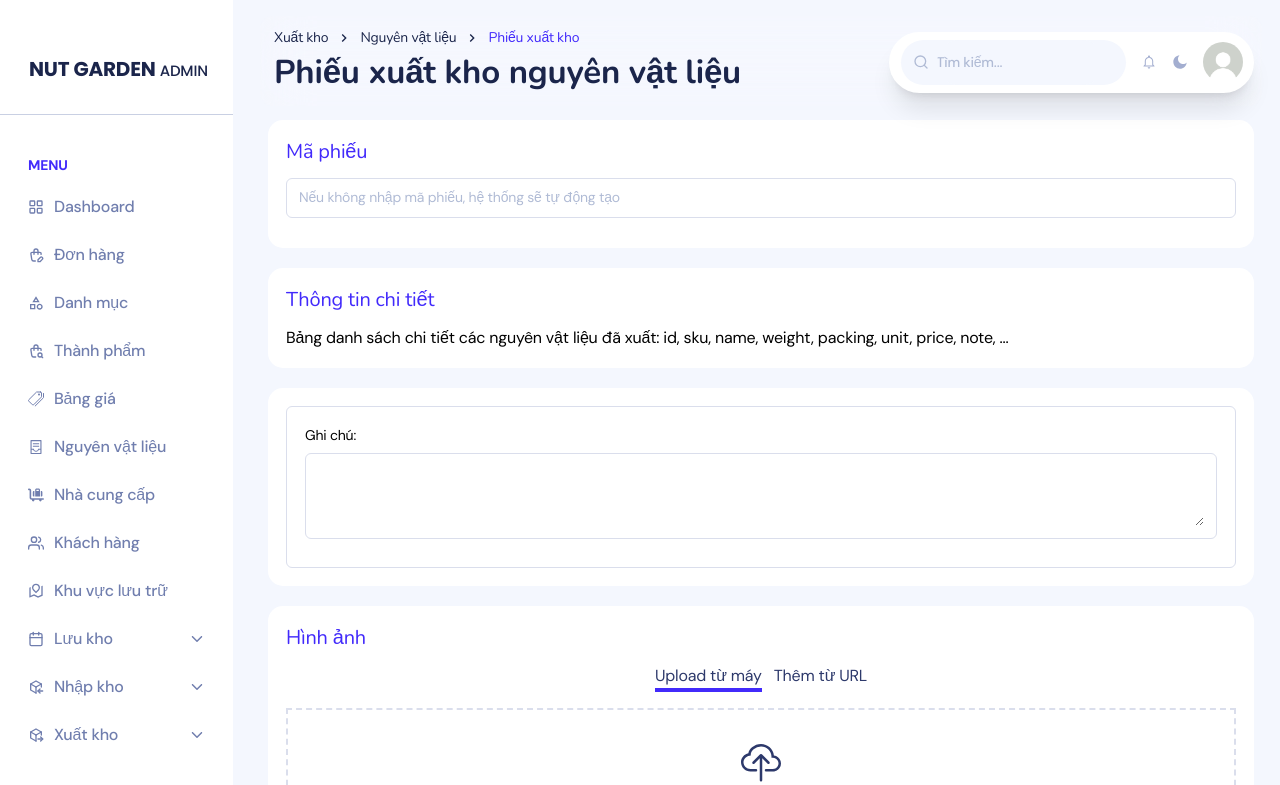
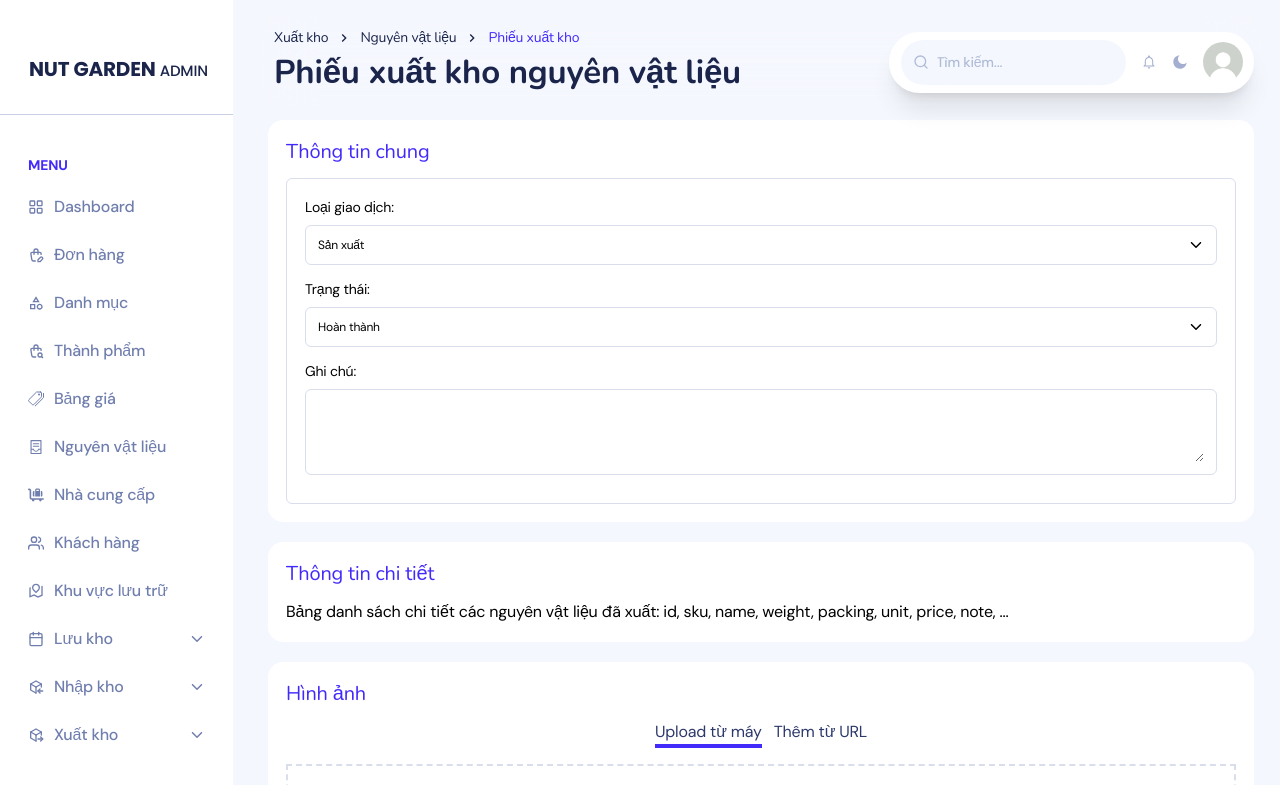
Before and after one commit to thungan2011/inventory-web, a Next.js app: page /exports/materials/new in a window 1280 px wide. Shown: the top 785 px of the page. Built offline with nearby package versions, Linux system fonts and the light colour scheme.

Commit message:
feat: receipt details

```diff
--- a/src/app/(admin)/exports/materials/[code]/page.tsx
+++ b/src/app/(admin)/exports/materials/[code]/page.tsx
@@ -13,7 +13,6 @@ import { ExportMaterialStatusVietnamese, ExportMaterialTypeVietnamese } from '@/
 import TableCore from '@/components/Tables/TableCore';
 import Image from 'next/image';
 import { LOGO_IMAGE_FOR_NOT_FOUND } from '@/variables/images';
-import { formatNumberToCurrency } from '@/utils/formatNumber';
 
 const ExportMaterialDetail = () => {
     const { code } = useParams<{ code: string }>();
@@ -67,9 +66,7 @@ const ExportMaterialDetail = () => {
                                 <TableCore.Head>Nguyên vật liệu</TableCore.Head>
                                 <TableCore.Head>Kho</TableCore.Head>
                                 <TableCore.Head>Ngày hết hạn</TableCore.Head>
-                                <TableCore.Head>Đơn giá</TableCore.Head>
                                 <TableCore.Head>Số lượng</TableCore.Head>
-                                <TableCore.Head>Thành tiền</TableCore.Head>
                             </TableCore.RowHeader>
                         </TableCore.Header>
                         <TableCore.Body>
@@ -103,9 +100,7 @@ const ExportMaterialDetail = () => {
                                                 </div>
                                             </TableCore.Cell>
                                             <TableCore.Cell>{formatDateToLocalDate(new Date())}</TableCore.Cell>
-                                            <TableCore.Cell>{formatNumberToCurrency(detail.price)}</TableCore.Cell>
                                             <TableCore.Cell>{detail.quantity}</TableCore.Cell>
-                                            <TableCore.Cell>{formatNumberToCurrency(detail.price * detail.quantity)}</TableCore.Cell>
                                         </TableCore.RowBody>
 
                                         <TableCore.RowBody>
@@ -118,9 +113,7 @@ const ExportMaterialDetail = () => {
                                                 </div>
                                             </TableCore.Cell>
                                             <TableCore.Cell>{formatDateToLocalDate(new Date())}</TableCore.Cell>
-                                            <TableCore.Cell>{formatNumberToCurrency(detail.price)}</TableCore.Cell>
                                             <TableCore.Cell>{detail.quantity}</TableCore.Cell>
-                                            <TableCore.Cell>{formatNumberToCurrency(detail.price * detail.quantity)}</TableCore.Cell>
                                         </TableCore.RowBody>
 
                                         <TableCore.RowBody className="font-bold">
@@ -128,9 +121,7 @@ const ExportMaterialDetail = () => {
                                             <TableCore.Cell />
                                             <TableCore.Cell />
                                             <TableCore.Cell />
-                                            <TableCore.Cell />
                                             <TableCore.Cell>{detail.quantity}</TableCore.Cell>
-                                            <TableCore.Cell>{formatNumberToCurrency(detail.price * detail.quantity)}</TableCore.Cell>
                                         </TableCore.RowBody>
                                     </React.Fragment>
                                 ))
--- a/src/app/(admin)/exports/materials/new/page.tsx
+++ b/src/app/(admin)/exports/materials/new/page.tsx
@@ -1,7 +1,6 @@
 'use client';
 import React, { useEffect } from 'react';
 import { Form, Formik } from 'formik';
-import Input from '@/components/Input';
 import Card from '@/components/Card';
 import { object, string } from 'yup';
 import Typography from '@/components/Typography';
@@ -11,7 +10,13 @@ import { TiArrowBackOutline } from 'react-icons/ti';
 import Link from '@/components/Link';
 import TextArea from '@/components/TextArea';
 import UploadImage from '@/components/UploadImage';
-import { ExportMaterialStatus } from '@/modules/exports/materials/interface';
+import {
+    ExportMaterialStatus,
+    ExportMaterialStatusVietnamese,
+    ExportMaterialType,
+    ExportMaterialTypeVietnamese,
+} from '@/modules/exports/materials/interface';
+import Select from '@/components/Select';
 
 const ProductSchema = object({
     code: string().test('valid-code', 'Mã không hợp lệ', function(value) {
@@ -26,15 +31,15 @@ const ProductSchema = object({
 interface FormValues {
     code?: string;
     status: ExportMaterialStatus;
-    receiverNam: string;
     note: string;
+    type: ExportMaterialType;
 }
 
 const initialFormValues: FormValues = {
     code: '',
-    receiverNam: '',
     status: ExportMaterialStatus.COMPLETED,
     note: '',
+    type: ExportMaterialType.NORMAL,
 };
 
 const NewProductPage = () => {
@@ -52,14 +57,32 @@ const NewProductPage = () => {
             <Formik initialValues={initialFormValues} onSubmit={handleSubmit}
                     validationSchema={ProductSchema}>
                 <Form>
-                    <div className="mt-5">
-                        <Card className={`p-[18px] col-span-3`}>
-                            <Typography.Title level={4}>Mã phiếu</Typography.Title>
-                            <Input name="code" placeholder="Nếu không nhập mã phiếu, hệ thống sẽ tự động tạo" />
+                    <div className="grid gap-x-3 mt-5">
+                        <Card className={`p-[18px]`}>
+                            <Typography.Title level={4}>Thông tin chung</Typography.Title>
+                            <div className="border rounded-[6px] border-[rgb(236, 243, 250)] py-4 px-4.5 te">
+                                <Select name="type" label="Loại giao dịch"
+                                        options={[
+                                            ...Object.keys(ExportMaterialType).map(type => (
+                                                {
+                                                    label: ExportMaterialTypeVietnamese[type as ExportMaterialType],
+                                                    value: type,
+                                                }
+                                            )),
+                                        ]} />
+                                <Select name="status" label="Trạng thái"
+                                        options={[
+                                            ...Object.keys(ExportMaterialStatus).map(status => (
+                                                {
+                                                    label: ExportMaterialStatusVietnamese[status as ExportMaterialStatus],
+                                                    value: status,
+                                                }
+                                            )),
+                                        ]} />
+                                <TextArea name="note" label="Ghi chú" />
+                            </div>
                         </Card>
                     </div>
-
-
                     <div className="mt-5">
                         <Card className={`p-[18px] col-span-3`}>
                             <Typography.Title level={4}>Thông tin chi tiết</Typography.Title>
@@ -71,15 +94,6 @@ const NewProductPage = () => {
                             </p>
                         </Card>
                     </div>
-
-                    <div className="mt-5">
-                        <Card className={`p-[18px]`}>
-                            <div className="border rounded-[6px] border-[rgb(236, 243, 250)] py-4 px-4.5 te">
-                                <TextArea name="note" label="Ghi chú" />
-                            </div>
-                        </Card>
-                    </div>
-
                     <div className="mt-5">
                         <Card className={`p-[18px]`}>
                             <Typography.Title level={4}>Hình ảnh</Typography.Title>
--- a/src/app/(admin)/exports/products/new/page.tsx
+++ b/src/app/(admin)/exports/products/new/page.tsx
@@ -1,7 +1,6 @@
 'use client';
 import React, { useEffect } from 'react';
 import { Form, Formik } from 'formik';
-import Input from '@/components/Input';
 import Card from '@/components/Card';
 import { object, string } from 'yup';
 import Typography from '@/components/Typography';
@@ -12,6 +11,13 @@ import Link from '@/components/Link';
 import TextArea from '@/components/TextArea';
 import UploadImage from '@/components/UploadImage';
 import { ExportProductStatus } from '@/modules/exports/products/interface';
+import Select from '@/components/Select';
+import {
+    ExportMaterialStatus,
+    ExportMaterialStatusVietnamese,
+    ExportMaterialType,
+    ExportMaterialTypeVietnamese,
+} from '@/modules/exports/materials/interface';
 
 const ProductSchema = object({
     code: string().test('valid-code', 'Mã không hợp lệ', function(value) {
@@ -52,14 +58,38 @@ const NewProductPage = () => {
             <Formik initialValues={initialFormValues} onSubmit={handleSubmit}
                     validationSchema={ProductSchema}>
                 <Form>
-                    <div className="mt-5">
-                        <Card className={`p-[18px] col-span-3`}>
-                            <Typography.Title level={4}>Mã phiếu</Typography.Title>
-                            <Input name="code" placeholder="Nếu không nhập mã phiếu, hệ thống sẽ tự động tạo" />
+                    <div className="grid gap-x-3 mt-5">
+                        <Card className={`p-[18px]`}>
+                            <Typography.Title level={4}>Thông tin chung</Typography.Title>
+                            <div className="border rounded-[6px] border-[rgb(236, 243, 250)] py-4 px-4.5 te">
+                                {/*<Select name="provider" label="Nhà cung cấp"*/}
+                                {/*        options={(providers || []).map(provider => ({*/}
+                                {/*            label: `${provider.code} - ${provider.name}`,*/}
+                                {/*            value: provider.id,*/}
+                                {/*        }))}*/}
+                                {/*/>*/}
+                                <Select name="type" label="Loại giao dịch"
+                                        options={[
+                                            ...Object.keys(ExportMaterialType).map(type => (
+                                                {
+                                                    label: ExportMaterialTypeVietnamese[type as ExportMaterialType],
+                                                    value: type,
+                                                }
+                                            )),
+                                        ]} />
+                                <Select name="status" label="Trạng thái"
+                                        options={[
+                                            ...Object.keys(ExportMaterialStatus).map(status => (
+                                                {
+                                                    label: ExportMaterialStatusVietnamese[status as ExportMaterialStatus],
+                                                    value: status,
+                                                }
+                                            )),
+                                        ]} />
+                                <TextArea name="note" label="Ghi chú" />
+                            </div>
                         </Card>
                     </div>
-
-
                     <div className="mt-5">
                         <Card className={`p-[18px] col-span-3`}>
                             <Typography.Title level={4}>Thông tin chi tiết</Typography.Title>
@@ -71,15 +101,6 @@ const NewProductPage = () => {
                             </p>
                         </Card>
                     </div>
-
-                    <div className="mt-5">
-                        <Card className={`p-[18px]`}>
-                            <div className="border rounded-[6px] border-[rgb(236, 243, 250)] py-4 px-4.5 te">
-                                <TextArea name="note" label="Ghi chú" />
-                            </div>
-                        </Card>
-                    </div>
-
                     <div className="mt-5">
                         <Card className={`p-[18px]`}>
                             <Typography.Title level={4}>Hình ảnh</Typography.Title>
--- a/src/app/(admin)/imports/products/new/page.tsx
+++ b/src/app/(admin)/imports/products/new/page.tsx
@@ -1,35 +1,31 @@
 'use client';
 import React, { useEffect } from 'react';
 import { Form, Formik } from 'formik';
-import Input from '@/components/Input';
 import Card from '@/components/Card';
-import { object, string } from 'yup';
+import { object } from 'yup';
 import Typography from '@/components/Typography';
 import { ButtonIcon } from '@/components/Button';
 import { FaSave } from 'react-icons/fa';
 import { TiArrowBackOutline } from 'react-icons/ti';
 import Link from '@/components/Link';
 import Select from '@/components/Select';
-import DatePicker from '@/components/DatePicker';
 import TextArea from '@/components/TextArea';
 import UploadImage from '@/components/UploadImage';
-import { ImportProductStatus, ImportProductStatusVietnamese } from '@/modules/imports/products/interface';
+import {
+    ImportProductStatus,
+    ImportProductStatusVietnamese,
+    ImportProductType,
+    ImportProductTypesVietnamese,
+} from '@/modules/imports/products/interface';
 
-const ProductSchema = object({
-    code: string().test('valid-code', 'Mã không hợp lệ', function(value) {
-        if (!value) return true;
-        if (value.length !== 8) return this.createError({ message: 'Mã phải có đúng 8 ký tự' });
-        if (!/^[A-Z0-9]+$/.test(value)) return this.createError({ message: 'Mã phải chỉ chứa chữ in hoa và số' });
-        return true;
-    }),
-    receiverNam: string().required('Tên người nhận không được để trống'),
-});
+const ProductSchema = object({});
 
 interface FormValues {
     code?: string;
     status: ImportProductStatus;
     receiverNam: string;
     note: string;
+    type: ImportProductType;
 }
 
 const initialFormValues: FormValues = {
@@ -37,6 +33,7 @@ const initialFormValues: FormValues = {
     receiverNam: '',
     status: ImportProductStatus.COMPLETED,
     note: '',
+    type: ImportProductType.NORMAL,
 };
 
 const NewProductPage = () => {
@@ -54,20 +51,19 @@ const NewProductPage = () => {
             <Formik initialValues={initialFormValues} onSubmit={handleSubmit}
                     validationSchema={ProductSchema}>
                 <Form>
-                    <div className="mt-5">
-                        <Card className={`p-[18px] col-span-3`}>
-                            <Typography.Title level={4}>Mã phiếu</Typography.Title>
-                            <Input name="code" placeholder="Nếu không nhập mã phiếu, hệ thống sẽ tự động tạo" />
-                        </Card>
-                    </div>
-                    <Card className={`p-[18px] col-span-1 mt-5`}>
+                    <Card className={`p-[18px] mt-5`}>
                         <Typography.Title level={4}>Thông tin chung</Typography.Title>
                         <div className="border rounded-[6px] border-[rgb(236, 243, 250)] py-4 px-4.5 te">
-                            <Input name="receiverNam" label="Tên người nhập" placeholder="Chọn tên người nhận"
-                                   required />
-                            <DatePicker name="receivedDate" label="Ngày nhập" required />
+                            <Select name="type" label="Loại giao dịch"
+                                    options={[
+                                        ...Object.keys(ImportProductType).map(type => (
+                                            {
+                                                label: ImportProductTypesVietnamese[type as ImportProductType],
+                                                value: type,
+                                            }
+                                        )),
+                                    ]} />
                             <Select name="status" label="Trạng thái"
-                                    readOnly
                                     options={[
                                         ...Object.keys(ImportProductStatus).map(status => (
                                             {
--- a/src/app/(admin)/orders/page.tsx
+++ b/src/app/(admin)/orders/page.tsx
@@ -15,6 +15,7 @@ import Typography from '@/components/Typography';
 import Input from '@/components/Filters/Input';
 import Select from '@/components/Filters/Select';
 import AutoSubmitForm from '@/components/AutoSubmitForm';
+import DatePicker from '@/components/DatePicker';
 
 interface OrderFilter extends PaginationState {
     search: string;
@@ -143,8 +144,8 @@ const OrderPage = () => {
                                     <Input name="country" placeholder="Số điện thoại" />
                                 </div>
                                 <div className="grid grid-cols-3 gap-4">
-                                    <Input name="search" placeholder="Ngày đặt" />
-                                    <Input name="country" placeholder="Ngày giao" />
+                                    <DatePicker name="orderDate" label="Ngày đặt"/>
+                                    <DatePicker name="orderDate" label="Ngày giao"/>
                                     <Select name="status"
                                             placeholder="Lọc theo trạng thái"
                                             options={[
--- a/src/app/(admin)/products-price/page.tsx
+++ b/src/app/(admin)/products-price/page.tsx
@@ -105,7 +105,7 @@ const ProductPricePage = () => {
                 header: 'Tên sản phẩm',
                 cell: ({ row }) => (
                     <div className="flex gap-2">
-                        <div className="relative w-14 h-14 rounded overflow-hidden">
+                        <div className="relative border shadow w-14 h-14 rounded overflow-hidden">
                             <Image src={'/img/avatar/logo.png'}
                                    alt={`Ảnh của sản phẩm ${row.original.product.name}`} fill
                                    className="object-cover" />
--- a/src/app/(admin)/storage-area/[code]/page.tsx
+++ b/src/app/(admin)/storage-area/[code]/page.tsx
@@ -86,7 +86,7 @@ const StorageAreaDetail = () => {
                                                     <div className="flex-col flex justify-center">
                                                         <div className="font-medium">{detail.product.name}</div>
                                                         <div
-                                                            className="text-gray-800">{detail.product.name}{detail.product.name}</div>
+                                                            className="text-gray-800">{detail.product.weight}{detail.product.unit} - {detail.product.packing}</div>
                                                     </div>
                                                 </div>
                                             </TableCore.Cell>
--- a/src/modules/storage-area/interface.ts
+++ b/src/modules/storage-area/interface.ts
@@ -19,6 +19,9 @@ export interface StorageAreaDetail extends StorageAreaOverview {
         product: {
             sku: string;
             name: string;
+            weight: number;
+            unit: string;
+            packing: string;
         }
     } []
 }
```
Also changed, not shown: src/app/(admin)/imports/products/[code]/page.tsx (+1 -9 lines).
